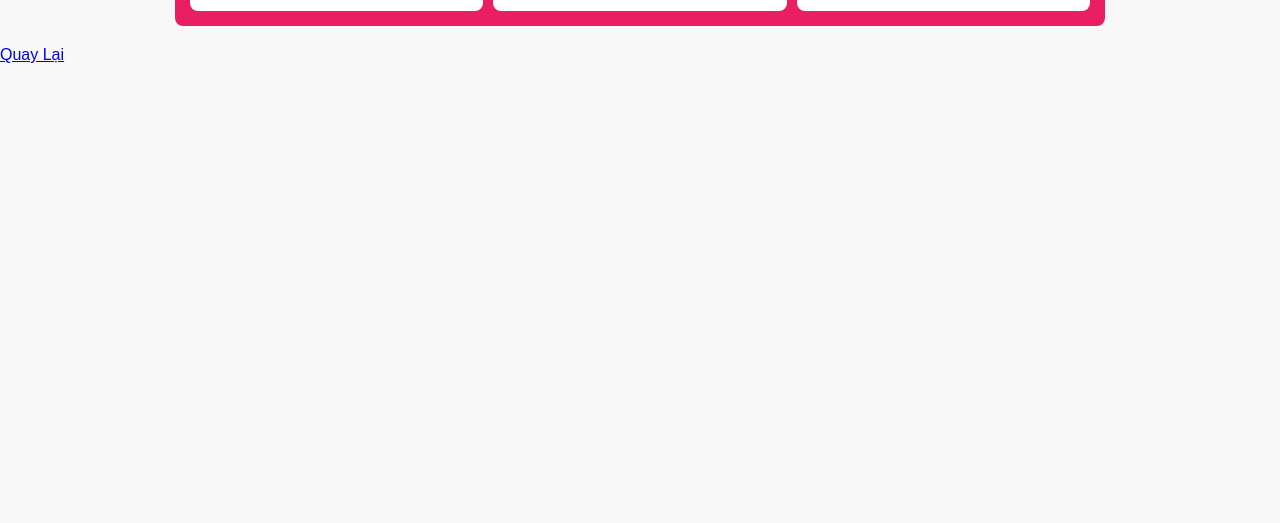
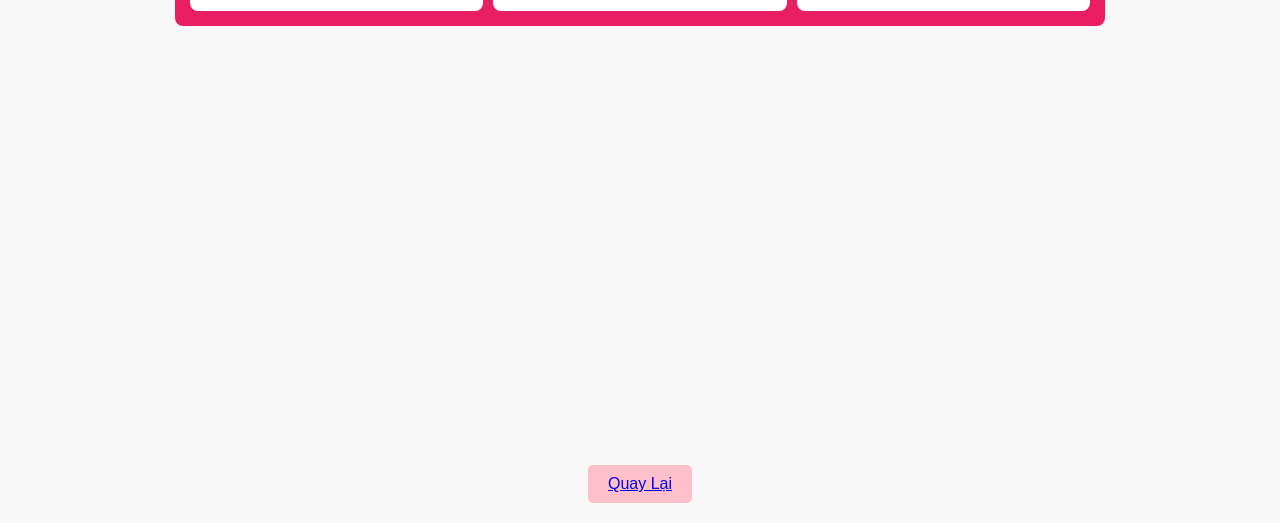
Before and after one commit to vumaiphuong224001823/btlop-buoi6, a plain HTML site: page index.html in a window 1280 px wide. Shown: the part 277-800 px from the top of the page. Drawn offline with Linux system fonts and the light colour scheme.

Commit message:
Update index.html

```diff
--- a/index.html
+++ b/index.html
@@ -77,8 +77,7 @@
             </div>
         </div>
     </div>
-    <div class="button" onclick="window.history.back()">
-        <a href="#">Quay Lại</a>
+    <div class="back-button" onclick="window.history.back()" style="position: fixed; bottom: 20px; left: 50%; transform: translateX(-50%); padding: 10px 20px; background-color: #FFC0CB; color: #FFC0CB; text-decoration: none; border-radius: 5px;"><a href="#">Quay Lại</a>
     </div>
 </body>
 </html>
```
